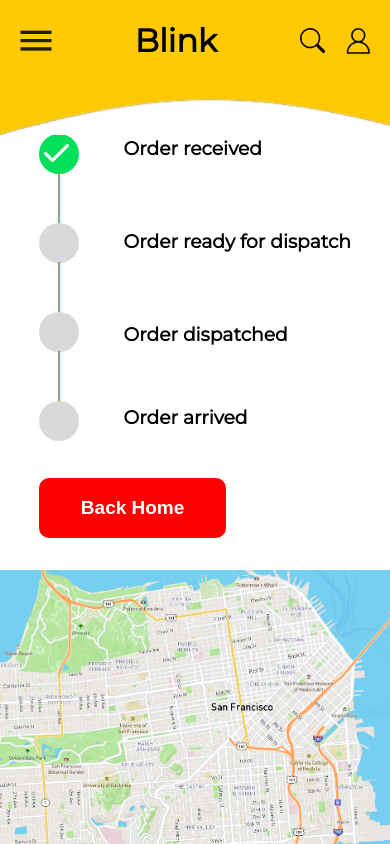
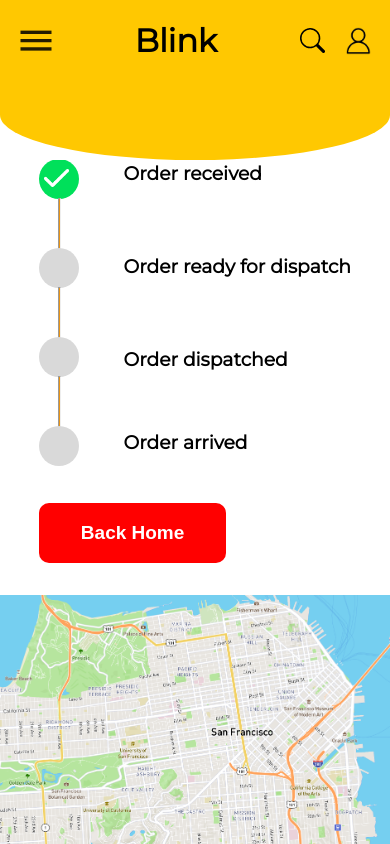
Before and after one commit to mingabire809/blink-react, a React (Create React App) app: page /track in a window 390 px wide. Shown: the top 844 px of the page. Built offline with nearby package versions, Linux system fonts and the light colour scheme; what react-hooks-global-state would draw is missing.

Commit message:
mobile header

```diff
--- a/src/components/Header/Header.styles.js
+++ b/src/components/Header/Header.styles.js
@@ -13,9 +13,9 @@
 
 @media screen and (max-width: 515px){
     width: 100%;
-    background-color: transparent;
-    height: 135px;
-    background-image: url(${MobileHeader});
+    background-color: rgba(255,200,1,255);
+    height: 100px;
+   // background-image: url(${MobileHeader});
     background-size: cover;
 
 }
@@ -68,3 +68,14 @@
 margin-top: -23px;
 margin-left: 9px;
 `;
+
+export const UnderHeader = styled.div`
+    width: 100%;
+    background-color: rgba(255,200,1,255);
+    height: 60px;
+    border-radius: 0 0 50% 50%/ 0 0 75% 75%;
+    @media screen and (min-width: 515px){
+    display: none;
+
+}
+`;
--- a/src/components/Header/index.js
+++ b/src/components/Header/index.js
@@ -1,5 +1,5 @@
 import React, {useState, useEffect} from "react";
-import { Content, Icon, Option, Wrapper } from "./Header.styles";
+import { Content, Icon, Option, UnderHeader, Wrapper } from "./Header.styles";
 import Search from '../../assets/images/search.svg'
 import User from '../../assets/images/user.png'
 import { useLocation, useNavigate } from "react-router-dom";
@@ -16,7 +16,7 @@
         window.matchMedia("(max-width: 515px)").addEventListener('change', e =>setScreen(e.screen));
     }, []);
     return(
-        <Wrapper>
+        <><Wrapper>
         <Content>
             {screen ? <img src={Hamburger} alt="menu"/>:null}
             <h1 onClick={()=>navigate('/')} style={{cursor: 'pointer'}}>Blink</h1>
@@ -51,6 +51,11 @@
 
         </Content>
     </Wrapper>
+    <UnderHeader>
+
+    </UnderHeader>
+    </>
+
     )
 }
 
--- a/src/pages/Home/index.js
+++ b/src/pages/Home/index.js
@@ -142,7 +142,7 @@
 
 
     const data = ()=>{
-
+        try {
             fetch(`${url}/getCategories.php`,{
                 method: 'POST',
 
@@ -164,10 +164,15 @@
             }).catch(err=>{
                 console.log(err)
             })
+        } catch (error) {
+            console.log(error)
+        }
+
+
     }
 
     useEffect(()=>{
-        data()
+        data();
     },[])
 
 
```
Lines whose indentation alone changed are shown as unchanged.
